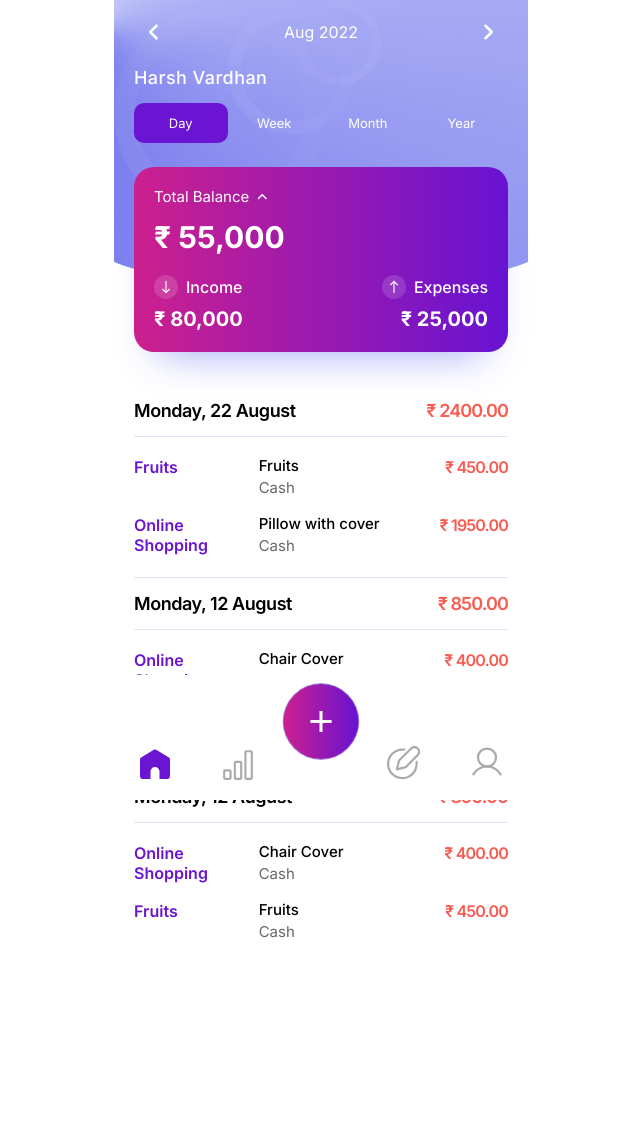
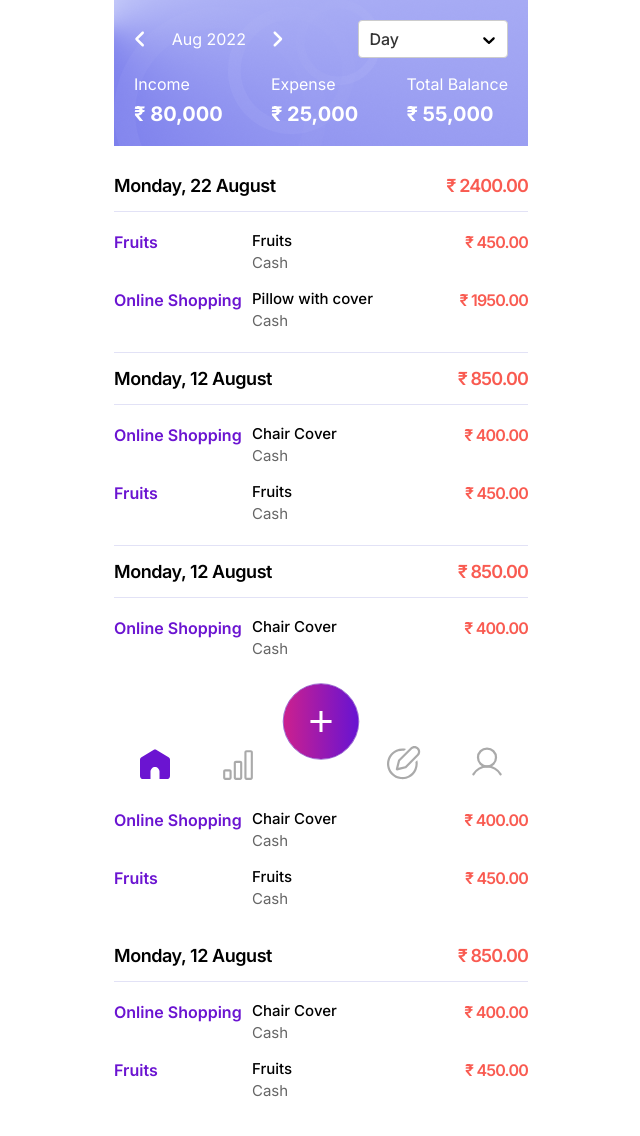
Before and after one commit to sandeepkamara12/finance-manager, a React (Vite) app: page /home in a window 1280 px wide. Shown: the top 1136 px of the page, without its empty margins (319-959 px from the left). Before the commit the page ends 1088 px from the top, so only its background shows below. Built offline with nearby package versions, Linux system fonts and the light colour scheme.

Commit message:
update some css.

```diff
--- a/src/App.css
+++ b/src/App.css
@@ -1,16 +1,16 @@
 #root {
-  max-width: 414px;
+  max-width: 25.875rem;
   margin: 0 auto;
 }
 .custom-btn {
   padding: 11px 45px;
 }
 .dashboard-header {
-  max-width: 414px;
+  max-width: 25.875rem;
   margin: auto;
 }
 .footer {
-  max-width: 414px;
+  max-width: 25.875rem;
   margin: 0 auto;
   height: 125px;
   /* box-shadow: 0 -2px 2.5px rgb(0 0 0 / 4%); */
@@ -23,7 +23,7 @@
 }
 
 .expense-listing-wrap {
-  padding-top: 365px;
+  padding-top: 10rem;
   padding-bottom: 105px;
 }
 
--- a/src/view/Home/index.jsx
+++ b/src/view/Home/index.jsx
@@ -1,62 +1,74 @@
 import { FontAwesomeIcon } from '@fortawesome/react-fontawesome';
 import { faAngleLeft, faAngleRight, faAngleUp } from '@fortawesome/free-solid-svg-icons'
-import IncomeIcon from '../../assets/images/income-arrow.svg';
-import ExpenseIcon from '../../assets/images/expense-arrow.svg';
 import Layout from '../../Layout';
+import Select from 'react-select';
+import { useState } from 'react';
 
 export default function Home() {
+   const customStyles = {
+      menu: () => ({
+         width: 150,
+         display: 'block',
+         position: 'absolute',
+         backgroundColor: '#ffffff',
+      }),
+      option: () => ({
+         fontSize: 14,
+         fontFamily: 'Inter, sans-serif',
+         padding: '5px 10px',
+         '&:hover': { backgroundColor: '#6B14D1', color: '#ffffff' }
+      }),
+      indicatorSeparator: () => ({
+         display: "none",
+      }),
+      dropdownIndicator: () => ({
+         color: '#000000',
+         right: 8,
+         position: 'absolute'
+      })
+   }
+   const data = [
+      { value: 'day', label: 'Day' },
+      { value: 'week', label: 'Week' },
+      { value: 'monthly', label: 'Monthly' },
+      { value: 'annually', label: 'Annually' }
+   ];
+
+   const [selectedValue, setSelectedValue] = useState("day");
+
+   const handleChange = e => {
+      setSelectedValue(e.value);
+   }
+
    return (
       <Layout>
          <div className="mx-auto h-screen relative">
             <div className="text-white">
-               <div className='p-5'>
                <div className="dashboard-header fixed top-0 left-0 right-0 p-5 bg-transaction-top bg-no-repeat">
-                     <h4 className='flex items-center justify-between relative pb-5'>
-                        <FontAwesomeIcon icon={faAngleLeft} className="w-10" size="lg" />Aug 2022<FontAwesomeIcon icon={faAngleRight} className="w-10" size="lg" />
+                  <div className="flex flex-wrap items-center justify-between">
+                     <h4 className='flex items-center justify-between relative w-2/5'>
+                        <FontAwesomeIcon icon={faAngleLeft} size="lg" />Aug 2022<FontAwesomeIcon icon={faAngleRight} size="lg" />
                      </h4>
-                     <h3 className='text-18 leading-22 font-medium text-white tracking-wide'>Harsh Vardhan</h3>
-
-                     <ul className="flex flex-wrap mt-3">
-                        <li className="w-1/4">
-                           <a href="#day" className="block bg-purple text-center rounded py-3 text-13 leading-16">Day</a>
-                        </li>
-                        <li className="w-1/4">
-                           <a href="#day" className="block text-center rounded py-3 text-13 leading-16">Week</a>
-                        </li>
-                        <li className="w-1/4">
-                           <a href="#day" className="block text-center rounded py-3 text-13 leading-16">Month</a>
-                        </li>
-                        <li className="w-1/4">
-                           <a href="#day" className="block text-center rounded py-3 text-13 leading-16">Year</a>
-                        </li>
-                     </ul>
-
-                     <div className='total-balance mt-6'>
-                        <div className='bg-total-balancebg text-white p-5 rounded-xl shadow-dashboardCard'>
-                           <h3 className='flex items-center'>
-                              <span className='mr-2 text-15 leading-20 capitalize font-normal'>Total balance</span>
-                              <FontAwesomeIcon icon={faAngleUp} size="xs" />
-                           </h3>
-                           <h2 className='font-bold text-30 leading-36 text-white my-3'>₹ 55,000</h2>
-                           <div className='flex items-start justify-between flex-wrap'>
-                              <div>
-                                 <h4 className='flex items-center my-2'>
-                                    <img src={IncomeIcon} alt="" className='mr-2' />
-                                    <span className='text-16 leading-20 font-medium text-white'>Income</span>
-                                 </h4>
-                                 <span className='text-20 leading-24 font-bold text-white'>₹ 80,000</span>
+                     <div className='flex items-center justify-between relative w-2/5'>
+                        <Select value={data.filter(obj => obj.value === selectedValue)} styles={customStyles} onChange={handleChange} options={data} name="paymentType" id="paymentType" className='text-16 leading-20 text-black font-medium w-full' />
                      </div>
-                              <div className='text-right'>
-                                 <h4 className='flex items-center justify-end my-2'>
-                                    <img src={ExpenseIcon} alt="" className='mr-2' />
-                                    <span className='text-16 leading-20 font-medium text-white'>Expenses</span>
-                                 </h4>
-                                 <span className='text-20 leading-24 font-bold text-white'>₹ 25,000</span>
+                  </div>
+                  <div className="meta-info flex flex-wrap items-center justify-between mt-4">
+                     <div className="meta">
+                        <span className="block text-16 leading-20 font-normal">Income</span>
+                        <span className="amount text-20 leading-24 font-bold pt-2 block">₹ 80,000</span>
+                     </div>
+                     <div className="meta">
+                        <span className="block text-16 leading-20 font-normal">Expense</span>
+                        <span className="amount text-20 leading-24 font-bold pt-2 block">₹ 25,000</span>
+                     </div>
+                     <div className="meta">
+                        <span className="block text-16 leading-20 font-normal">Total Balance</span>
+                        <span className="amount text-20 leading-24 font-bold pt-2 block">₹ 55,000</span>
                      </div>
                   </div>
                </div>
-                     </div>
-                  </div>
+
                <div className='expense-listing-wrap'>
 
                   <div className="datewise-expense">
@@ -166,12 +178,81 @@ export default function Home() {
 
                      </div>
                   </div>
+                  <div className="datewise-expense">
+                     <h3 className='flex flex-wrap justify-between py-3 items-center'>
+                        <span className='text-18 text-black leading-22 font-semibold tracking-tight'>Monday, 12 August</span>
+                        <span className='text-18 leading-22 font-semibold text-red tracking-tighter'>₹ 850.00</span>
+                     </h3>
+                     <div className="datewise-total-expense py-3 border-t border-border">
+
+                        <div className="daywise-expense flex flex-wrap justify-between py-2">
+                           <div className="expense-left w-4/6 flex flex-wrap">
+                              <div className='w-1/2 text-16 leading-20 text-purple font-semibold'>Online Shopping</div>
+                              <div className="w-1/2 expense-note-payment-type">
+                                 <span className='font-medium leading-18 text-15 text-black block'>Chair Cover</span>
+                                 <span className='text-15 leading-18 text-textColor'>Cash</span>
+                              </div>
+                           </div>
+                           <div className="expense-right w-2/6">
+                              <div className='text-16 leading-20 font-semibold text-red tracking-tighter text-right'>₹  400.00</div>
+                           </div>
+                        </div>
+
+                        <div className="daywise-expense flex flex-wrap justify-between py-2">
+                           <div className="expense-left w-4/6 flex flex-wrap">
+                              <div className='w-1/2 text-16 leading-20 text-purple font-semibold'>Fruits</div>
+                              <div className="w-1/2 expense-note-payment-type">
+                                 <span className='font-medium leading-18 text-15 text-black block'>Fruits</span>
+                                 <span className='text-15 leading-18 text-textColor'>Cash</span>
+                              </div>
+                           </div>
+                           <div className="expense-right w-2/6">
+                              <div className='text-16 leading-20 font-semibold text-red tracking-tighter text-right'>₹ 450.00</div>
+                           </div>
+                        </div>
+
+                     </div>
+                  </div>
+                  <div className="datewise-expense">
+                     <h3 className='flex flex-wrap justify-between py-3 items-center'>
+                        <span className='text-18 text-black leading-22 font-semibold tracking-tight'>Monday, 12 August</span>
+                        <span className='text-18 leading-22 font-semibold text-red tracking-tighter'>₹ 850.00</span>
+                     </h3>
+                     <div className="datewise-total-expense py-3 border-t border-border">
+
+                        <div className="daywise-expense flex flex-wrap justify-between py-2">
+                           <div className="expense-left w-4/6 flex flex-wrap">
+                              <div className='w-1/2 text-16 leading-20 text-purple font-semibold'>Online Shopping</div>
+                              <div className="w-1/2 expense-note-payment-type">
+                                 <span className='font-medium leading-18 text-15 text-black block'>Chair Cover</span>
+                                 <span className='text-15 leading-18 text-textColor'>Cash</span>
+                              </div>
+                           </div>
+                           <div className="expense-right w-2/6">
+                              <div className='text-16 leading-20 font-semibold text-red tracking-tighter text-right'>₹  400.00</div>
+                           </div>
+                        </div>
+
+                        <div className="daywise-expense flex flex-wrap justify-between py-2">
+                           <div className="expense-left w-4/6 flex flex-wrap">
+                              <div className='w-1/2 text-16 leading-20 text-purple font-semibold'>Fruits</div>
+                              <div className="w-1/2 expense-note-payment-type">
+                                 <span className='font-medium leading-18 text-15 text-black block'>Fruits</span>
+                                 <span className='text-15 leading-18 text-textColor'>Cash</span>
+                              </div>
+                           </div>
+                           <div className="expense-right w-2/6">
+                              <div className='text-16 leading-20 font-semibold text-red tracking-tighter text-right'>₹ 450.00</div>
+                           </div>
+                        </div>
+
+                     </div>
+                  </div>
 
                </div>
 
             </div>
          </div>
-         </div>
-      </Layout>
+      </Layout >
    );
 }
--- a/src/view/Transactions/index.jsx
+++ b/src/view/Transactions/index.jsx
@@ -7,34 +7,36 @@ import { useState } from 'react';
 export default function Transactions() {
 
    const customStyles = {
-      // option: (provided, state) => ({
-      //    ...provided,
-      //    borderBottom: '1px dotted pink',
-      //    color: state.isSelected ? 'red' : 'blue',
-      //    padding: 20,
-      // }),
-      // control: () => ({
-      //    width: 200,
-      //    border: '1px solid #ccccccc',
-      // }),
       menu: () => ({
-         width: 180,
+         width: 150,
+         display: 'block',
+         position: 'absolute',
+         backgroundColor: '#ffffff',
+      }),
+      option: () => ({
+         fontSize: 14,
+         fontFamily: 'Inter, sans-serif',
+         padding: '5px 10px',
+         '&:hover': { backgroundColor: '#6B14D1', color: '#ffffff' }
+      }),
+      indicatorSeparator: () => ({
+         display: "none",
+      }),
+      dropdownIndicator: () => ({
+         color: '#000000',
+         right: 8,
+         position: 'absolute'
       })
-      // singleValue: (provided, state) => {
-      //    const opacity = state.isDisabled ? 0.5 : 1;
-      //    const transition = 'opacity 300ms';
-
-      //    return { ...provided, opacity, transition };
-      // }
    }
 
    const data = [
-      { value: 'cash', label: 'Cash' },
-      { value: 'debit-card', label: 'Debit Card' },
-      { value: 'credit-card', label: 'Credit Card' }
+      { value: 'day', label: 'Day' },
+      { value: 'week', label: 'Week' },
+      { value: 'monthly', label: 'Monthly' },
+      { value: 'annually', label: 'Annually' }
    ];
 
-   const [selectedValue, setSelectedValue] = useState(3);
+   const [selectedValue, setSelectedValue] = useState("day");
 
    const handleChange = e => {
       setSelectedValue(e.value);
@@ -43,15 +45,27 @@ export default function Transactions() {
    return (
       <Layout>
          <div className="h-screen bg-white py-5">
-            <div className="top-area-wrap flex flex-wrap items-center justify-center">
-               <h4 className='flex items-center justify-between relative pb-5 w-1/2'>
-                  <FontAwesomeIcon icon={faAngleLeft} className="w-10" size="lg" />Aug 2022<FontAwesomeIcon icon={faAngleRight} className="w-10" size="lg" />
-               </h4>
-               <div className='flex items-center justify-between relative pb-5 w-1/2'>
-                  <Select styles={customStyles} options={data} onChange={handleChange} value={data.filter(obj => obj.value === selectedValue)} name="paymentType" id="paymentType" className='text-16 leading-20 text-black font-medium py-3 px-2 w-full' />
+            <div className="dashboard-header fixed top-0 left-0 right-0 px-5 pt-5 bg-white border-b border-border">
+               <div className="flex flex-wrap items-center justify-between">
+                  <h4 className='flex items-center justify-between relative w-2/5'>
+                     <FontAwesomeIcon icon={faAngleLeft} size="lg" />Aug 2022<FontAwesomeIcon icon={faAngleRight} size="lg" />
+                  </h4>
+                  <div className='flex items-center justify-between relative w-2/5'>
+                     <Select value={data.filter(obj => obj.value === selectedValue)} styles={customStyles} onChange={handleChange} options={data} name="paymentType" id="paymentType" className='text-16 leading-20 text-black font-medium w-full' />
+                  </div>
+               </div>
+               <div className="meta-info flex flex-wrap items-center justify-between mt-4">
+                  <div className="meta w-1/2 text-center pb-2">
+                     <span className="block text-18 leading-28 font-medium text-tabColor">Income</span>
+                     <span className="amount text-20 leading-24 font-medium block text-tabColor">₹ 90,000</span>
+                  </div>
+                  <div className="meta w-1/2 text-center border-b border-pink pb-2">
+                     <span className="block text-18 leading-28 font-bold text-pink">Expense</span>
+                     <span className="amount text-20 leading-24 font-bold block text-pink">₹ 82,632.00</span>
+                  </div>
                </div>
             </div>
-            <div className="expense-listing">
+            <div className="expense-listing pt-36">
                <ul className="expense-list-wrap">
                   <li className="flex flex-wrap items-center justify-between">
                      <span className="expense-left-wrap w-4/6">
--- a/tailwind.config.cjs
+++ b/tailwind.config.cjs
@@ -10,6 +10,7 @@ module.exports = {
         'total-balancebg': "linear-gradient(90deg, #CC208E 0%, #6713D2 100%);",
         'profile-gradient': "linear-gradient(90deg, #F093FB 0%, #F5576C 100%);",
         'income-gradient': "linear-gradient(90deg, #CC208E 0%, #6713D2 100%);",
+        'dashboard-gradient': "conic-gradient(from 178.25deg at -3.99% 9.57%, #EACEDF 0deg, #DBD2FC 118.4deg, #D9DFFD 152.38deg, #7B7EEC 360deg)",
       }
     },
     colors: {
@@ -44,32 +45,33 @@ module.exports = {
       border: '#E2E2F6',
       red: '#F95B51',
       formLabel: '#8C8C8C',
+      tabColor: '#A19F9F',
     },
     fontSize: {
-      "12": ["12px"],
-      "13": ["13px"],
-      "14": ["14px"],
-      "15": ["15px"],
-      "16": ["16px"],
-      "18": ["18px"],
-      "20": ["20px"],
-      "22": ["22px"],
-      "24": ["24px"],
-      "28": ["28px"],
-      "30": ["30px"],
-      "32": ["32px"],
-      "34": ["34px"],
-      "36": ["36px"],
+      "12": ["0.75rem"],
+      "13": ["0.813rem"],
+      "14": ["0.875rem"],
+      "15": ["0.938rem"],
+      "16": ["1rem"],
+      "18": ["1.125rem"],
+      "20": ["1.25rem"],
+      "22": ["1.375rem"],
+      "24": ["1.5rem"],
+      "28": ["1.75rem"],
+      "30": ["1.875rem"],
+      "32": ["2rem"],
+      "34": ["2.125rem"],
+      "36": ["2.25rem"],
     },
     lineHeight: {
-      45: "45px",
-      40: "40px",
-      36: "36px",
-      30: "30px",
-      24: "24px",
-      20: "20px",
-      18: "18px",
-      16: "16px",
+      45: "2.813rem",
+      40: "2.5rem",
+      36: "2.25rem",
+      30: "1.875rem",
+      24: "1.5rem",
+      20: "1.25rem",
+      18: "1.125rem",
+      16: "1rem",
     },
     fontFamily: {
       sans: ["Inter", "sans-serif"],
```
Lines whose indentation alone changed are shown as unchanged.
